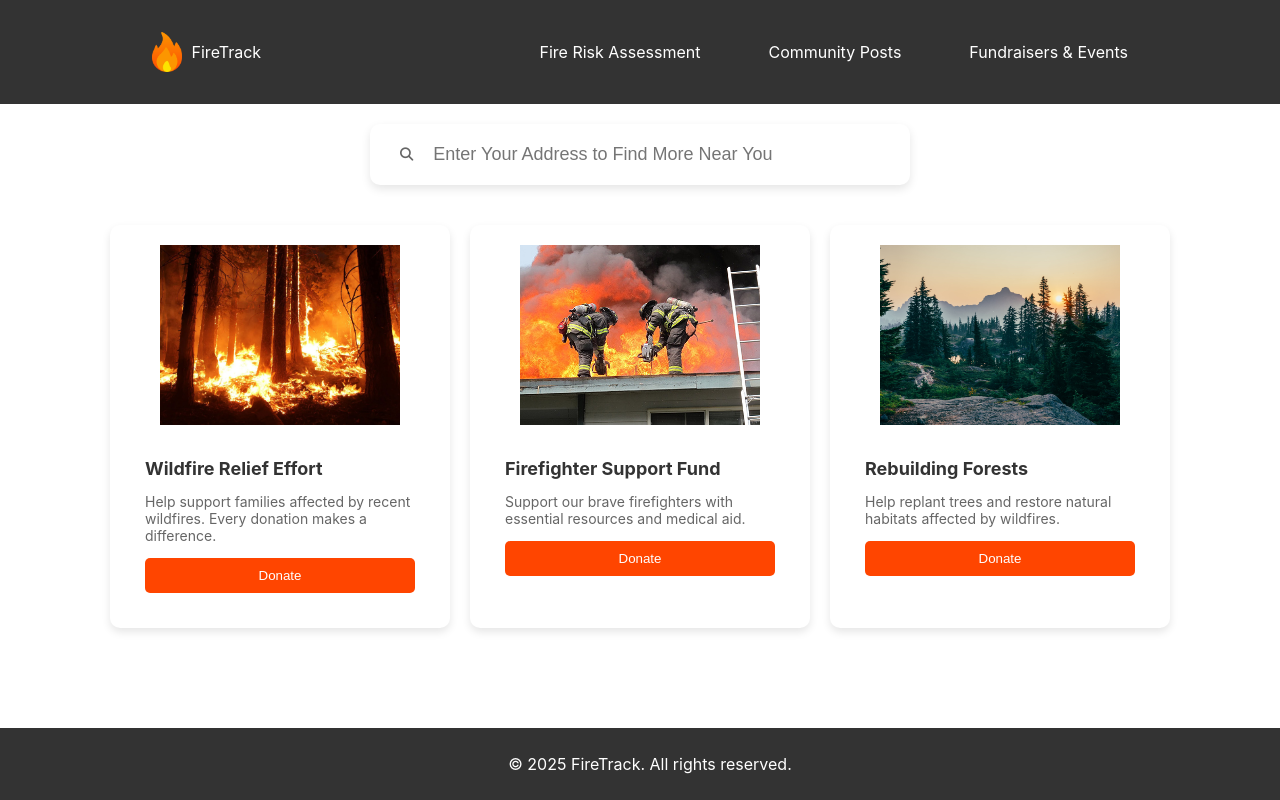
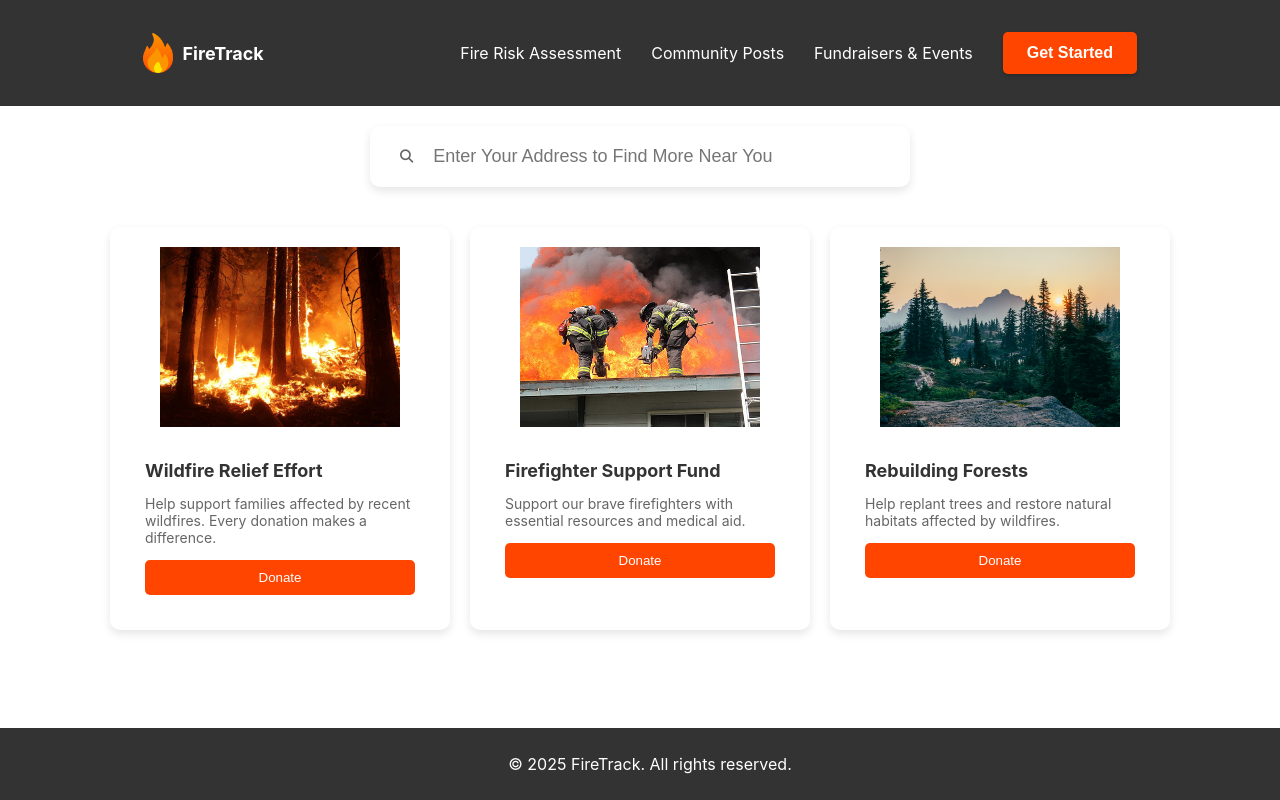
Before and after one commit to aaronli16/FireTrack, a React (Vite) app: page /fundraiser in a window 1280 px wide. Built offline with nearby package versions, Linux system fonts and the light colour scheme.

Commit message:
added navbar

```diff
--- a/src/components/NavBar.jsx
+++ b/src/components/NavBar.jsx
@@ -1,17 +1,30 @@
 import React from 'react'
 import { Link } from 'react-router-dom';
-import '../index.css'
+import './styles/navbar.css'
 import fireIcon from '../img/fireicon.png'
+
 function NavBar() {
   return (
     <nav>
+      <div className="nav-left">
         <Link to="/" className="nav-logo" aria-label="FireTrack Home">
           <img src={fireIcon} alt="FireTrack Logo" />
           <span>FireTrack</span>
         </Link>
+      </div>
+
+
+
+
+
+      <div className="nav-right">
       <Link to="/fire-risk">Fire Risk Assessment</Link>
         <Link to="/community">Community Posts</Link>
         <Link to="/fundraiser">Fundraisers & Events</Link>
+        <Link to="/login">
+          <button className="get-started-btn">Get Started</button>
+        </Link>
+      </div>
     </nav>
   );
 }
--- a/src/components/fireTracker.jsx
+++ b/src/components/fireTracker.jsx
@@ -1,4 +1,4 @@
-// FireTracker.jsx
+
 import React, { useEffect, useRef, useState } from 'react';
 import L from 'leaflet';
 import 'leaflet/dist/leaflet.css';
--- /dev/null
+++ b/src/components/styles/navbar.css
@@ -0,0 +1,182 @@
+/* Navbar */
+nav {
+    display: flex;
+    align-items: center;
+    justify-content: space-between;
+    background-color: #333333;
+    padding: 15px;
+    width: 100%;
+    box-sizing: border-box;
+    overflow: hidden;
+  }
+
+  .nav-left {
+    display: flex;
+    align-items: center;
+  }
+
+  .nav-center {
+    display: flex;
+    align-items: center;
+    gap: 10px;
+    margin: 0 10px;
+    flex-wrap: wrap;
+    justify-content: flex-end;
+  }
+
+  .nav-right {
+    display: flex;
+    align-items: center;
+  }
+
+  nav a {
+    text-decoration: none;
+    margin: 0;
+    font-size: 14px;
+    transition: all 0.3s ease;
+    text-align: center;
+    color: white;
+    white-space: nowrap;
+    padding: 8px 12px;
+  }
+
+  nav a:hover {
+    background-color: transparent;
+    transform: translateY(-2px);
+    box-shadow: 0 2px 8px rgba(0,0,0,0.1);
+    position: relative;
+  }
+
+  nav a:hover::after {
+    content: "";
+    position: absolute;
+    left: 0;
+    bottom: -3px;
+    width: 100%;
+    height: 3px;
+    background-color: #FF4500;
+    transform: scaleX(1);
+    transition: transform 0.3s ease-in-out;
+  }
+
+  /* Get Started button styling */
+  .get-started-btn {
+    background-color: #FF4500;
+    color: white;
+    border: none;
+    border-radius: 5px;
+    padding: 10px 20px;
+    font-size: 14px;
+    font-weight: 600;
+    cursor: pointer;
+    transition: all 0.3s ease;
+    box-shadow: 0 2px 4px rgba(0, 0, 0, 0.2);
+    cursor: pointer;
+  }
+
+  .get-started-btn:hover {
+    background-color: #e53e3e;
+    transform: translateY(-2px);
+    box-shadow: 0 4px 8px rgba(0, 0, 0, 0.2);
+  }
+
+  /* Nav bar logo */
+  .nav-logo {
+    display: flex;
+    align-items: center;
+    gap: 10px;
+    text-decoration: none;
+  }
+
+  .nav-logo img {
+    height: 40px;
+    width: auto;
+  }
+
+  .nav-logo span {
+    font-size: 18px;
+    font-weight: bold;
+    color: white;
+    text-decoration: none;
+  }
+
+  .nav-logo:hover span {
+    color: #FF4500;
+  }
+
+  /* Media queries for responsive navbar */
+  /* Small size devices - phones */
+  @media (max-width: 768px) {
+    nav {
+      flex-direction: column;
+      padding: 15px 20px;
+    }
+
+    .nav-left, .nav-center, .nav-right {
+      width: 100%;
+      margin: 0;
+      justify-content: center;
+    }
+
+    .nav-left {
+      margin-bottom: 15px;
+    }
+
+    .nav-center {
+      flex-direction: column;
+      gap: 10px;
+      margin-bottom: 15px;
+    }
+
+    .nav-right {
+      width: 100%;
+    }
+
+    .get-started-btn {
+      width: 100%;
+    }
+  }
+
+  /* Medium size devices - ipad */
+  @media (min-width: 769px) and (max-width: 1023px) {
+    nav {
+      padding: 15px 30px;
+    }
+
+    .nav-center {
+      gap: 10px;
+    }
+
+    nav a {
+      padding: 10px 15px;
+      font-size: 15px;
+    }
+  }
+
+  /* Big devices - laptop */
+  @media (min-width: 1024px) {
+    nav {
+      padding: 20px 10%;
+    }
+
+    .nav-center {
+      gap: 20px;
+    }
+
+    nav a {
+      font-size: 16px;
+      padding: 12px 15px;
+    }
+
+    .get-started-btn {
+      padding: 12px 24px;
+      font-size: 16px;
+    }
+  }
+
+  /* Extra Big devices - desktops */
+  @media (min-width: 1440px) {
+    nav {
+      padding: 20px 15%;
+    }
+  }
--- a/src/index.css
+++ b/src/index.css
@@ -24,67 +24,6 @@ html, body, #root {
     width: 100%;
   }
 
-   /* Navbar */
-  nav {
-    display: flex;
-    flex-direction: column;
-    align-items: center;
-    background-color: #333333;
-    padding: 15px;
-    gap: 10px;
-  }
-
-  nav a {
-    text-decoration: none;
-    margin: 0;
-    font-size: 14px;
-    transition: all 0.3s ease;
-    text-align: center;
-    color: white;
-  }
-
-  nav a:hover {
-    background-color: transparent;
-    transform: translateY(-2px);
-    box-shadow: 0 2px 8px rgba(0,0,0,0.1);
-    position: relative;
-  }
-
-  nav a:hover::after {
-    content: "";
-    position: absolute;
-    left: 0;
-    bottom: -3px;
-    width: 100%;
-    height: 3px;
-    background-color: #FF4500;
-    transform: scaleX(1);
-    transition: transform 0.3s ease-in-out;
-  }
-
-  /* Nav bar logo */
-  .nav-logo {
-    display: flex;
-    align-items: center;
-    gap: 10px;
-    text-decoration: none;
-  }
-
-  .nav-logo img {
-    height: 40px;
-    width: auto;
-  }
-
-  .nav-logo a {
-    font-size: 18px;
-    font-weight: bold;
-    color: white;
-    text-decoration: none;
-  }
-
-  .nav-logo a:hover {
-    color: #FF4500;
-  }
 
   /* hero section on homepage */
   .hero {
```
Lines whose indentation alone changed are shown as unchanged.
